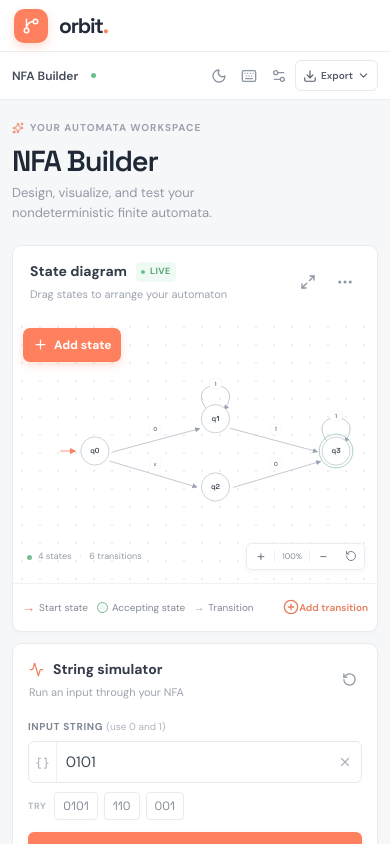
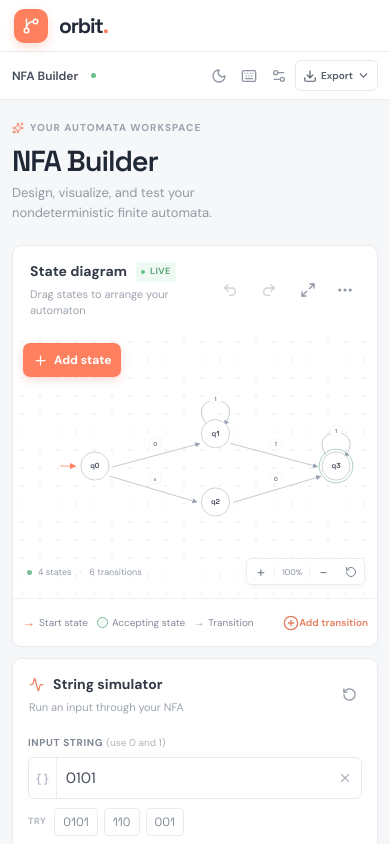
Before and after one commit to Jynxnanana/NFA, a Vue app: page / in a window 390 px wide. Shown: the top 844 px of the page. Built offline with nearby package versions, Linux system fonts and the light colour scheme.

Commit message:
Add NFA undo and redo controls

```diff
--- a/src/App.vue
+++ b/src/App.vue
@@ -1,6 +1,6 @@
 <script setup>
 import { computed, onBeforeUnmount, onMounted, ref, watch } from 'vue'
-import { Activity, ArrowRight, Braces, Check, ChevronDown, CircleHelp, CirclePlus, Code2, Copy, Download, FileJson2, GitBranch, Keyboard, Layers2, Maximize2, Minimize2, MoreHorizontal, Moon, Play, Plus, RotateCcw, Settings2, Sparkles, Sun, Trash2, X, Zap } from 'lucide-vue-next'
+import { Activity, ArrowRight, Braces, Check, ChevronDown, CircleHelp, CirclePlus, Code2, Copy, Download, FileJson2, GitBranch, Keyboard, Layers2, Maximize2, Minimize2, MoreHorizontal, Moon, Play, Plus, Redo2, RotateCcw, Settings2, Sparkles, Sun, Trash2, Undo2, X, Zap } from 'lucide-vue-next'
 
 const states = ref([
   { id: 'q0', x: 180, y: 206 }, { id: 'q1', x: 445, y: 135 }, { id: 'q2', x: 445, y: 285 }, { id: 'q3', x: 710, y: 206 },
@@ -17,6 +17,7 @@ const showAddTransition = ref(false), newTransition = ref({ from: 'q0', to: 'q1'
 const showAlphabetInput = ref(false), alphabetInput = ref('')
 const showSettings = ref(false)
 const dragging = ref(null), diagram = ref(null), diagramCard = ref(null), diagramExpanded = ref(false), zoom = ref(1), toast = ref('')
+const undoStack = ref([]), redoStack = ref([])
 const isDark = ref(localStorage.getItem('orbit-theme') === 'dark')
 const showDiagramGrid = ref(localStorage.getItem('orbit-show-grid') !== 'false')
 const highlightActiveStates = ref(localStorage.getItem('orbit-highlight-active') !== 'false')
@@ -50,6 +51,17 @@ const table = computed(() => states.value.map(s => ({ state:s.id, cells:[...alph
 const tuple = computed(() => `M = (Q, Σ, δ, q₀, F)\nQ = {${states.value.map(s=>s.id).join(', ')}}\nΣ = {${alphabet.value.join(', ')}}\nq₀ = ${start.value}\nF = {${finals.value.join(', ')}}\nδ = Transition function`)
 const statusColor = computed(() => result.value === 'ACCEPTED' ? 'accept' : 'reject')
 
+function machineSnapshot(){return {states:states.value.map(s=>({...s})),alphabet:[...alphabet.value],transitions:transitions.value.map(t=>({...t})),start:start.value,finals:[...finals.value]}}
+function rememberUndo(before){
+  if(JSON.stringify(before)===JSON.stringify(machineSnapshot()))return
+  undoStack.value.push(before)
+  if(undoStack.value.length>100)undoStack.value.shift()
+  redoStack.value=[]
+}
+function restoreMachine(snapshot){states.value=snapshot.states.map(s=>({...s}));alphabet.value=[...snapshot.alphabet];transitions.value=snapshot.transitions.map(t=>({...t}));start.value=snapshot.start;finals.value=[...snapshot.finals];selectedState.value=null;reset()}
+function undo(){if(!undoStack.value.length)return;const current=machineSnapshot();const previous=undoStack.value.pop();redoStack.value.push(current);restoreMachine(previous)}
+function redo(){if(!redoStack.value.length)return;const current=machineSnapshot();const next=redoStack.value.pop();undoStack.value.push(current);restoreMachine(next)}
+
 function closure(input) {
   const seen = new Set(input), stack = [...input]
   while(stack.length){ const s=stack.pop(); for(const t of transitions.value) if(t.from===s&&t.symbol==='ε'&&!seen.has(t.to)){seen.add(t.to);stack.push(t.to)} }
@@ -65,15 +77,16 @@ function simulate() {
   }
   stepTrace.value=trace; result.value=current.some(s=>finals.value.includes(s))?'ACCEPTED':'REJECTED'
 }
-function addState(){ const n=states.value.length; const id=`q${n}`; states.value.push({id,x:250+(n%3)*190,y:110+Math.floor(n/3)*120}); notify(`Added ${id}`) }
-function deleteState(id){ if(states.value.length<=1)return notify('Keep at least one state'); states.value=states.value.filter(s=>s.id!==id);transitions.value=transitions.value.filter(t=>t.from!==id&&t.to!==id);finals.value=finals.value.filter(f=>f!==id);if(start.value===id)start.value=states.value[0].id;selectedState.value=null;notify(`Deleted ${id}`) }
-function addTransition(){ if(!alphabet.value.includes(newTransition.value.symbol)&&newTransition.value.symbol!=='ε')return notify('Choose a symbol from the alphabet');transitions.value.push({...newTransition.value});showAddTransition.value=false;notify('Transition added') }
-function addSymbol(){const s=alphabetInput.value.trim();if(!s||s.length!==1||s==='ε'||alphabet.value.includes(s))return notify('Enter one unique character');alphabet.value.push(s);alphabetInput.value='';showAlphabetInput.value=false}
+function addState(){ const before=machineSnapshot();const n=states.value.length; const id=`q${n}`; states.value.push({id,x:250+(n%3)*190,y:110+Math.floor(n/3)*120});rememberUndo(before);notify(`Added ${id}`) }
+function deleteState(id){ if(states.value.length<=1)return notify('Keep at least one state');const before=machineSnapshot();states.value=states.value.filter(s=>s.id!==id);transitions.value=transitions.value.filter(t=>t.from!==id&&t.to!==id);finals.value=finals.value.filter(f=>f!==id);if(start.value===id)start.value=states.value[0].id;selectedState.value=null;rememberUndo(before);reset();notify(`Deleted ${id}`) }
+function addTransition(){ if(!alphabet.value.includes(newTransition.value.symbol)&&newTransition.value.symbol!=='ε')return notify('Choose a symbol from the alphabet');const before=machineSnapshot();transitions.value.push({...newTransition.value});rememberUndo(before);showAddTransition.value=false;reset();notify('Transition added') }
+function addSymbol(){const s=alphabetInput.value.trim();if(!s||s.length!==1||s==='ε'||alphabet.value.includes(s))return notify('Enter one unique character');const before=machineSnapshot();alphabet.value.push(s);rememberUndo(before);alphabetInput.value='';showAlphabetInput.value=false;reset()}
 function notify(msg){toast.value=msg;setTimeout(()=>toast.value='',2200)}
-function toggleFinal(id){finals.value=finals.value.includes(id)?finals.value.filter(x=>x!==id):[...finals.value,id]}
-function startDrag(e,s){dragging.value={id:s.id,offsetX:e.clientX,offsetY:e.clientY,originX:s.x,originY:s.y};selectedState.value=s.id;window.addEventListener('pointermove',moveDrag);window.addEventListener('pointerup',stopDrag,{once:true})}
+function toggleFinal(id){const before=machineSnapshot();finals.value=finals.value.includes(id)?finals.value.filter(x=>x!==id):[...finals.value,id];rememberUndo(before)}
+function setStartState(id){const before=machineSnapshot();start.value=id;rememberUndo(before);notify(`${id} is now the start state`)}
+function startDrag(e,s){dragging.value={id:s.id,offsetX:e.clientX,offsetY:e.clientY,originX:s.x,originY:s.y,before:machineSnapshot()};selectedState.value=s.id;window.addEventListener('pointermove',moveDrag);window.addEventListener('pointerup',stopDrag,{once:true})}
 function moveDrag(e){if(!dragging.value||!diagram.value)return;const box=diagram.value.getBoundingClientRect(),scaleX=800/box.width,scaleY=410/box.height;const s=states.value.find(s=>s.id===dragging.value.id);if(s){s.x=Math.max(42,Math.min(758,dragging.value.originX+(e.clientX-dragging.value.offsetX)*scaleX));s.y=Math.max(42,Math.min(368,dragging.value.originY+(e.clientY-dragging.value.offsetY)*scaleY))}}
-function stopDrag(){dragging.value=null;window.removeEventListener('pointermove',moveDrag)}
+function stopDrag(){const before=dragging.value?.before;dragging.value=null;window.removeEventListener('pointermove',moveDrag);if(before)rememberUndo(before)}
 function exportJson(){const blob=new Blob([JSON.stringify({states:states.value,alphabet:alphabet.value,transitions:transitions.value,start:start.value,finals:finals.value},null,2)],{type:'application/json'});const a=document.createElement('a');a.href=URL.createObjectURL(blob);a.download='my-nfa.json';a.click();URL.revokeObjectURL(a.href);notify('NFA exported')}
 function reset(){result.value=null;stepTrace.value=[]}
 async function expandDiagram(){
@@ -122,7 +135,7 @@ onBeforeUnmount(()=>document.removeEventListener('fullscreenchange',onFullscreen
         <div class="page-heading"><div><div class="eyebrow"><span class="eyebrow-icon"><Sparkles :size="12"/></span> YOUR AUTOMATA WORKSPACE</div><h1>NFA Builder</h1><p class="subtitle">Design, visualize, and test your nondeterministic finite automata.</p></div><button class="new-state-button" @click="addState"><Plus :size="16"/> Add state</button></div>
         <div class="editor-layout">
           <section id="diagram-card" ref="diagramCard" class="card diagram-card" :class="{'diagram-expanded':diagramExpanded}">
-            <div class="card-top"><div><div class="section-title">State diagram <span class="live-indicator"><i></i> LIVE</span></div><div class="section-subtitle">Drag states to arrange your automaton</div></div><div class="diagram-head-tools"><button v-if="diagramExpanded" class="diagram-theme-button" :aria-label="isDark?'Switch to light mode':'Switch to dark mode'" :title="isDark?'Switch to light mode':'Switch to dark mode'" @click="isDark=!isDark"><Sun v-if="isDark" :size="16"/><Moon v-else :size="16"/></button><button v-if="diagramExpanded" class="diagram-theme-button" aria-label="Settings" title="Settings" @click="showSettings=true"><Settings2 :size="16"/></button><button class="diagram-expand-button" :aria-label="diagramExpanded?'Minimize diagram':'Maximize diagram'" :title="diagramExpanded?'Minimize diagram':'Maximize diagram'" @click="diagramExpanded?collapseDiagram():expandDiagram()"><Minimize2 v-if="diagramExpanded" :size="16"/><Maximize2 v-else :size="16"/></button><button class="dots-button" title="Export NFA" @click="exportJson"><MoreHorizontal :size="18"/></button></div></div>
+            <div class="card-top"><div><div class="section-title">State diagram <span class="live-indicator"><i></i> LIVE</span></div><div class="section-subtitle">Drag states to arrange your automaton</div></div><div class="diagram-head-tools"><button class="diagram-history-button" :disabled="!undoStack.length" aria-label="Undo" title="Undo" @click="undo"><Undo2 :size="16"/></button><button class="diagram-history-button" :disabled="!redoStack.length" aria-label="Redo" title="Redo" @click="redo"><Redo2 :size="16"/></button><button v-if="diagramExpanded" class="diagram-theme-button" :aria-label="isDark?'Switch to light mode':'Switch to dark mode'" :title="isDark?'Switch to light mode':'Switch to dark mode'" @click="isDark=!isDark"><Sun v-if="isDark" :size="16"/><Moon v-else :size="16"/></button><button v-if="diagramExpanded" class="diagram-theme-button" aria-label="Settings" title="Settings" @click="showSettings=true"><Settings2 :size="16"/></button><button class="diagram-expand-button" :aria-label="diagramExpanded?'Minimize diagram':'Maximize diagram'" :title="diagramExpanded?'Minimize diagram':'Maximize diagram'" @click="diagramExpanded?collapseDiagram():expandDiagram()"><Minimize2 v-if="diagramExpanded" :size="16"/><Maximize2 v-else :size="16"/></button><button class="dots-button" title="Export NFA" @click="exportJson"><MoreHorizontal :size="18"/></button></div></div>
             <div class="diagram-wrap" ref="diagram">
               <div v-if="showDiagramGrid" class="diagram-grid"></div>
               <button class="diagram-add-state" @click="addState"><Plus :size="15"/> Add state</button>
@@ -132,7 +145,7 @@ onBeforeUnmount(()=>document.removeEventListener('fullscreenchange',onFullscreen
                 <g v-for="s in states" :key="s.id" class="state-group" :class="{'state-selected':selectedState===s.id,'state-active':highlightActiveStates&&stepTrace.length&&stepTrace.at(-1)?.states.includes(s.id)}" @pointerdown.stop="startDrag($event,s)" @click.stop="selectedState=s.id">
                   <line v-if="s.id===start" :x1="s.x-76" :y1="s.y" :x2="s.x-43" :y2="s.y" class="start-line" marker-end="url(#startArrow)"/>
                   <circle v-if="finals.includes(s.id)" :cx="s.x" :cy="s.y" r="37" class="final-ring"/><circle :cx="s.x" :cy="s.y" r="31" class="state-circle"/><text :x="s.x" :y="s.y+5" text-anchor="middle" class="state-label">{{s.id}}</text>
-                  <foreignObject :x="s.x-45" :y="s.y-59" width="90" height="25" class="state-controls"><div xmlns="http://www.w3.org/1999/xhtml" class="state-control-row"><button @pointerdown.stop @click.stop="start=s.id;notify(`${s.id} is now the start state`)">→ start</button><button @pointerdown.stop @click.stop="toggleFinal(s.id);notify('Final state updated')">{{finals.includes(s.id)?'★ final':'☆ final'}}</button><button class="delete-state" @pointerdown.stop @click.stop="deleteState(s.id)"><Trash2 :size="11"/></button></div></foreignObject>
+                  <foreignObject :x="s.x-45" :y="s.y-59" width="90" height="25" class="state-controls"><div xmlns="http://www.w3.org/1999/xhtml" class="state-control-row"><button @pointerdown.stop @click.stop="setStartState(s.id)">→ start</button><button @pointerdown.stop @click.stop="toggleFinal(s.id);notify('Final state updated')">{{finals.includes(s.id)?'★ final':'☆ final'}}</button><button class="delete-state" @pointerdown.stop @click.stop="deleteState(s.id)"><Trash2 :size="11"/></button></div></foreignObject>
                 </g>
               </svg>
               <div v-if="states.length===0" class="empty-diagram">Add a state to start building your NFA</div>
--- a/src/mobile.css
+++ b/src/mobile.css
@@ -1,5 +1,17 @@
 /* Small-screen layout: use the full viewport width instead of a narrow icon rail. */
 .diagram-head-tools { display: flex; align-items: center; gap: 3px; }
+.diagram-history-button {
+  width: 30px;
+  height: 30px;
+  display: grid;
+  place-items: center;
+  border: 0;
+  border-radius: 6px;
+  background: transparent;
+  color: #737c89;
+}
+.diagram-history-button:hover:not(:disabled) { background: #f5f6f8; color: #e67c5b; }
+.diagram-history-button:disabled { opacity: .35; cursor: default; }
 .diagram-expand-button {
   width: 30px;
   height: 30px;
@@ -44,6 +56,8 @@
 .dark-mode .diagram-card:fullscreen { background: #20242d; }
 .dark-mode .diagram-theme-button { color: #a8b0bd; }
 .dark-mode .diagram-theme-button:hover { background: #303641; }
+.dark-mode .diagram-history-button { color: #a8b0bd; }
+.dark-mode .diagram-history-button:hover:not(:disabled) { background: #303641; color: #ff987c; }
 .dark-mode .diagram-card.diagram-expanded .card-top,
 .dark-mode .diagram-card.diagram-expanded .diagram-footer { background: #20242d; }
 .settings-options { display: flex; flex-direction: column; margin-top: 18px; }
@@ -156,6 +170,8 @@
   }
 
   .diagram-expand-button { width: 34px; height: 34px; }
+  .diagram-history-button { width: 34px; height: 34px; }
+  .diagram-theme-button { width: 34px; height: 34px; }
   .diagram-head-tools { gap: 5px; }
 
   .diagram-card.diagram-expanded {
```
